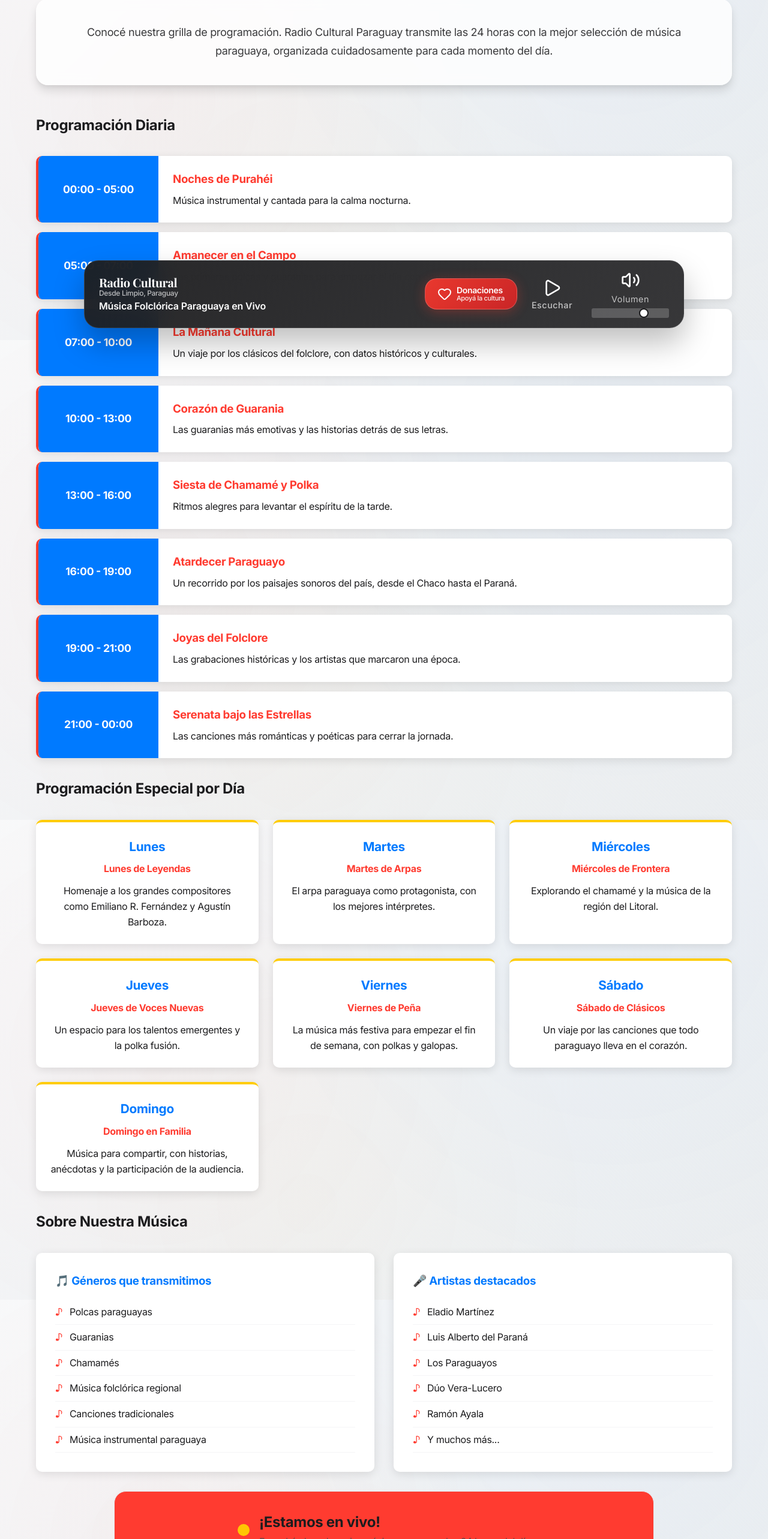
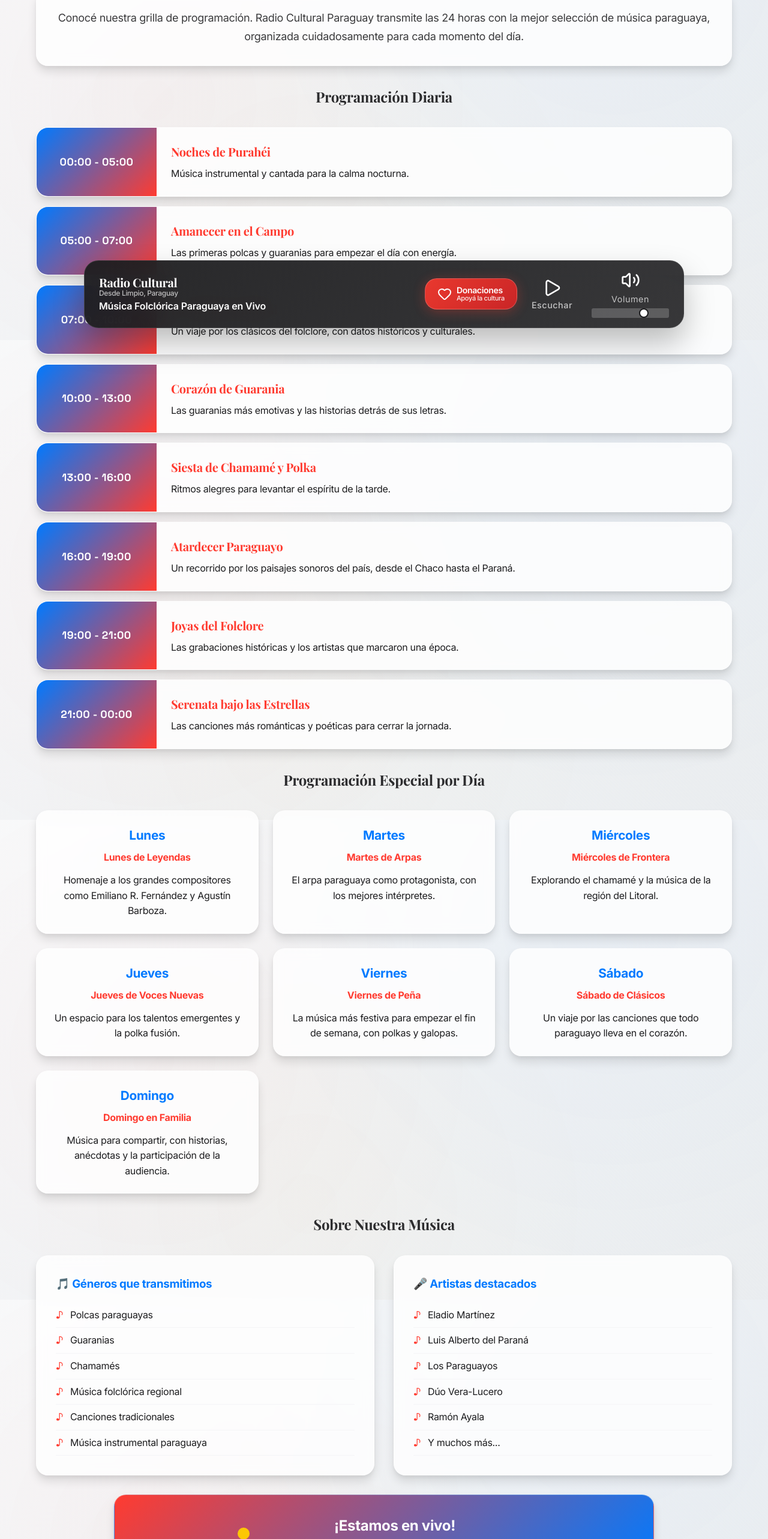
Before and after one commit to pmilciades182/radiocultural, a React (Vite) app: page /programacion in a window 1280 px wide. Shown: the part 233-2799 px from the top of the page at 60% size. Built offline with nearby package versions, Linux system fonts and the light colour scheme.

Commit message:
se mejora los css

```diff
--- a/src/pages/Contacto.css
+++ b/src/pages/Contacto.css
@@ -156,14 +156,23 @@
   display: flex;
   justify-content: center;
   align-items: flex-start;
-  padding: 4rem 1rem;
-  min-height: 80vh;
+  padding: 0;
+  min-height: calc(100vh - 200px);
+  width: 100%;
+}
+
+@media (max-width: 768px) {
+  .contact-page {
+    min-height: calc(100vh - 160px);
+    padding: 0;
+  }
 }
 
 .chat-container {
   width: 100%;
   max-width: 100%;
-  min-height: 70vh;
+  height: 100%;
+  min-height: calc(100vh - 200px);
   display: flex;
   flex-direction: column;
   background: #f4f4f5;
@@ -175,6 +184,15 @@
   border-bottom: 1px solid #ddd;
 }
 
+@media (max-width: 768px) {
+  .chat-container {
+    min-height: calc(100vh - 160px);
+    border-radius: 0;
+    border-left: none;
+    border-right: none;
+  }
+}
+
 .chat-header {
   background: linear-gradient(135deg, var(--rojo-paraguayo), var(--azul-paraguayo));
   color: white;
@@ -182,6 +200,14 @@
   text-align: center;
   box-shadow: 0 4px 10px rgba(0, 0, 0, 0.2);
   z-index: 10;
+  position: sticky;
+  top: 0;
+}
+
+@media (max-width: 768px) {
+  .chat-header {
+    padding: 1.25rem 1rem;
+  }
 }
 
 .chat-header h2 {
@@ -203,11 +229,26 @@
   display: flex;
   flex-direction: column;
   gap: 1rem;
+  max-height: calc(100vh - 320px);
+}
+
+@media (max-width: 768px) {
+  .chat-messages {
+    padding: 1rem;
+    gap: 0.75rem;
+    max-height: calc(100vh - 280px);
+  }
 }
 
 .message {
   display: flex;
-  max-width: 80%;
+  max-width: 85%;
+}
+
+@media (max-width: 768px) {
+  .message {
+    max-width: 90%;
+  }
 }
 
 .message p {
@@ -216,6 +257,15 @@
   border-radius: 18px;
   line-height: 1.5;
   font-size: 0.95rem;
+  word-wrap: break-word;
+  hyphens: auto;
+}
+
+@media (max-width: 768px) {
+  .message p {
+    font-size: 1rem;
+    padding: 0.875rem 1.125rem;
+  }
 }
 
 .message.bot {
@@ -243,6 +293,16 @@
   padding: 1rem;
   background: #fff;
   border-top: 1px solid #e5e5e7;
+  position: sticky;
+  bottom: 0;
+  z-index: 10;
+}
+
+@media (max-width: 768px) {
+  .chat-input-form {
+    padding: 0.75rem;
+    gap: 0.5rem;
+  }
 }
 
 .chat-input-form input {
@@ -255,6 +315,15 @@
   font-size: 1rem;
   outline: none;
   transition: border-color 0.2s;
+  min-height: 44px;
+}
+
+@media (max-width: 768px) {
+  .chat-input-form input {
+    padding: 0.875rem 1rem;
+    font-size: 16px;
+    border-radius: 20px;
+  }
 }
 
 .chat-input-form input:focus {
@@ -262,7 +331,7 @@
 }
 
 .chat-input-form button {
-  background: #2563eb;
+  background: linear-gradient(135deg, var(--rojo-paraguayo), var(--azul-paraguayo));
   border: none;
   color: white;
   padding: 0.75rem;
@@ -272,9 +341,25 @@
   display: flex;
   align-items: center;
   justify-content: center;
-  transition: background-color 0.2s;
+  transition: all 0.2s ease;
+  min-width: 44px;
+  min-height: 44px;
+}
+
+@media (max-width: 768px) {
+  .chat-input-form button {
+    padding: 0.875rem;
+    border-radius: 50%;
+    min-width: 48px;
+    min-height: 48px;
+  }
 }
 
 .chat-input-form button:hover {
-  background: #1d4ed8;
+  background: linear-gradient(135deg, var(--azul-paraguayo), var(--rojo-paraguayo));
+  transform: scale(1.05);
 }
+
+.chat-input-form button:active {
+  transform: scale(0.95);
+}
--- a/src/pages/Programacion.css
+++ b/src/pages/Programacion.css
@@ -2,6 +2,12 @@
 .programacion-page {
   max-width: 1200px;
   margin: 0 auto;
+}
+
+@media (max-width: 768px) {
+  .programacion-page {
+    padding: 0 1rem;
+  }
 }
 
 .programacion-page h1 {
@@ -11,7 +17,7 @@
   -webkit-text-fill-color: transparent;
   background-clip: text;
   text-align: center;
-  margin-bottom: 3rem;
+  margin-bottom: 2rem;
   font-size: var(--text-4xl);
   font-weight: var(--font-black);
   letter-spacing: -0.03em;
@@ -19,19 +25,54 @@
   font-feature-settings: 'ss01' 1;
 }
 
+@media (max-width: 768px) {
+  .programacion-page h1 {
+    font-size: var(--text-3xl);
+    margin-bottom: 1.5rem;
+  }
+}
+
 .programming-intro {
   background: var(--bg-glass);
   backdrop-filter: var(--blur-sm);
   -webkit-backdrop-filter: var(--blur-sm);
-  padding: 2.5rem;
+  padding: 2rem;
   border-radius: var(--border-radius-lg);
   box-shadow: var(--shadow-lg);
   border: 1px solid rgba(255, 255, 255, 0.2);
-  margin-bottom: 3rem;
+  margin-bottom: 2rem;
   text-align: center;
   font-size: 1.125rem;
   line-height: 1.7;
   color: var(--gray-700);
+}
+
+@media (max-width: 768px) {
+  .programming-intro {
+    padding: 1.5rem;
+    margin-bottom: 1.5rem;
+    font-size: 1rem;
+  }
+}
+
+.horarios {
+  margin-bottom: 2rem;
+}
+
+.horarios h2 {
+  color: var(--gray-800);
+  font-family: var(--font-display);
+  font-size: var(--text-2xl);
+  font-weight: var(--font-bold);
+  margin-bottom: 1.5rem;
+  text-align: center;
+}
+
+@media (max-width: 768px) {
+  .horarios h2 {
+    font-size: var(--text-xl);
+    margin-bottom: 1rem;
+  }
 }
 
 .schedule-grid {
@@ -41,34 +82,84 @@
   margin: 2rem 0;
 }
 
+@media (max-width: 768px) {
+  .schedule-grid {
+    gap: 0.75rem;
+    margin: 1.5rem 0;
+  }
+}
+
 .schedule-item {
-  background: var(--blanco);
+  background: var(--bg-glass);
+  backdrop-filter: var(--blur-sm);
+  -webkit-backdrop-filter: var(--blur-sm);
   display: grid;
   grid-template-columns: 200px 1fr;
-  border-radius: 10px;
-  box-shadow: 0 4px 15px var(--sombra);
+  border-radius: var(--border-radius-lg);
+  box-shadow: var(--shadow-lg);
   overflow: hidden;
   border-left: 4px solid var(--rojo-paraguayo);
+  border: 1px solid rgba(255, 255, 255, 0.2);
+  transition: all 0.3s ease;
+}
+
+.schedule-item:hover {
+  transform: translateY(-2px);
+  box-shadow: var(--shadow-xl);
+}
+
+@media (max-width: 768px) {
+  .schedule-item {
+    grid-template-columns: 1fr;
+    border-left: none;
+    border-top: 4px solid var(--rojo-paraguayo);
+    margin-bottom: 1rem;
+  }
 }
 
 .time-slot {
-  background: var(--azul-paraguayo);
-  color: var(--blanco);
+  background: linear-gradient(135deg, var(--azul-paraguayo), var(--rojo-paraguayo));
+  color: white;
   padding: 1.5rem;
   display: flex;
   align-items: center;
   justify-content: center;
-  font-weight: bold;
+  font-weight: var(--font-bold);
   font-size: 1.1rem;
+  font-family: var(--font-accent);
+  letter-spacing: 0.5px;
+}
+
+@media (max-width: 768px) {
+  .time-slot {
+    padding: 1rem;
+    font-size: 1rem;
+    border-radius: var(--border-radius) var(--border-radius) 0 0;
+  }
 }
 
 .program-info {
   padding: 1.5rem;
 }
 
+@media (max-width: 768px) {
+  .program-info {
+    padding: 1.25rem;
+  }
+}
+
 .program-info h3 {
   color: var(--rojo-paraguayo);
   margin-bottom: 0.5rem;
+  font-family: var(--font-display);
+  font-size: 1.25rem;
+  font-weight: var(--font-bold);
+}
+
+@media (max-width: 768px) {
+  .program-info h3 {
+    font-size: 1.125rem;
+  }
 }
 
 .special-days-grid {
@@ -78,13 +169,37 @@
   margin: 2rem 0;
 }
 
+@media (max-width: 768px) {
+  .special-days-grid {
+    grid-template-columns: 1fr;
+    gap: 1rem;
+    margin: 1.5rem 0;
+  }
+}
+
 .special-day-card {
-  background: var(--blanco);
+  background: var(--bg-glass);
+  backdrop-filter: var(--blur-sm);
+  -webkit-backdrop-filter: var(--blur-sm);
   padding: 1.5rem;
-  border-radius: 10px;
-  box-shadow: 0 4px 15px var(--sombra);
+  border-radius: var(--border-radius-lg);
+  box-shadow: var(--shadow-lg);
   text-align: center;
   border-top: 4px solid var(--amarillo-dorado);
+  border: 1px solid rgba(255, 255, 255, 0.2);
+  transition: all 0.3s ease;
+}
+
+.special-day-card:hover {
+  transform: translateY(-2px);
+  box-shadow: var(--shadow-xl);
+}
+
+@media (max-width: 768px) {
+  .special-day-card {
+    padding: 1.25rem;
+    margin-bottom: 1rem;
+  }
 }
 
 .special-day-card h3 {
@@ -105,11 +220,68 @@
   margin: 2rem 0;
 }
 
+@media (max-width: 768px) {
+  .music-categories {
+    grid-template-columns: 1fr;
+    gap: 1.5rem;
+    margin: 1.5rem 0;
+  }
+}
+
 .category {
-  background: var(--blanco);
+  background: var(--bg-glass);
+  backdrop-filter: var(--blur-sm);
+  -webkit-backdrop-filter: var(--blur-sm);
   padding: 2rem;
-  border-radius: 10px;
-  box-shadow: 0 4px 15px var(--sombra);
+  border-radius: var(--border-radius-lg);
+  box-shadow: var(--shadow-lg);
+  border: 1px solid rgba(255, 255, 255, 0.2);
+  transition: all 0.3s ease;
+}
+
+.category:hover {
+  transform: translateY(-2px);
+  box-shadow: var(--shadow-xl);
+}
+
+@media (max-width: 768px) {
+  .category {
+    padding: 1.5rem;
+  }
+}
+
+.dias-especiales {
+  margin-bottom: 2rem;
+}
+
+.dias-especiales h2 {
+  color: var(--gray-800);
+  font-family: var(--font-display);
+  font-size: var(--text-2xl);
+  font-weight: var(--font-bold);
+  margin-bottom: 1.5rem;
+  text-align: center;
+}
+
+.music-info {
+  margin-bottom: 2rem;
+}
+
+.music-info h2 {
+  color: var(--gray-800);
+  font-family: var(--font-display);
+  font-size: var(--text-2xl);
+  font-weight: var(--font-bold);
+  margin-bottom: 1.5rem;
+  text-align: center;
+}
+
+@media (max-width: 768px) {
+  .dias-especiales h2,
+  .music-info h2 {
+    font-size: var(--text-xl);
+    margin-bottom: 1rem;
+  }
 }
 
 .category h3 {
@@ -138,20 +310,51 @@
 
 /* Ajustes para el indicador 'en vivo' en la página de programación */
 .programacion-page .live-note {
-  background-color: #FF3B30;
+  background: linear-gradient(135deg, var(--rojo-paraguayo), var(--azul-paraguayo));
   padding: 2rem;
-  border-radius: var(--border-radius-large);
+  border-radius: var(--border-radius-lg);
   margin-top: 2rem;
-  border: 1px solid var(--color-border);
+  border: 1px solid rgba(255, 255, 255, 0.2);
   max-width: 900px;
   margin-left: auto;
   margin-right: auto;
+  box-shadow: var(--shadow-lg);
+  text-align: center;
+}
+
+.programacion-page .live-indicator-large {
+  display: flex;
+  align-items: center;
+  justify-content: center;
+  gap: 1rem;
+  color: white;
 }
 
 .programacion-page .live-indicator-large h3 {
-  color: var(--color-text-primary);
+  color: white;
+  font-size: 1.5rem;
+  font-weight: var(--font-bold);
+  margin: 0;
 }
 
 .programacion-page .live-indicator-large p {
-  color: var(--color-text-secondary);
+  color: rgba(255, 255, 255, 0.9);
+  margin: 0;
 }
+
+@media (max-width: 768px) {
+  .programacion-page .live-note {
+    padding: 1.5rem;
+    margin-top: 1.5rem;
+  }
+
+  .programacion-page .live-indicator-large {
+    flex-direction: column;
+    gap: 0.5rem;
+    text-align: center;
+  }
+
+  .programacion-page .live-indicator-large h3 {
+    font-size: 1.25rem;
+  }
+}
```
